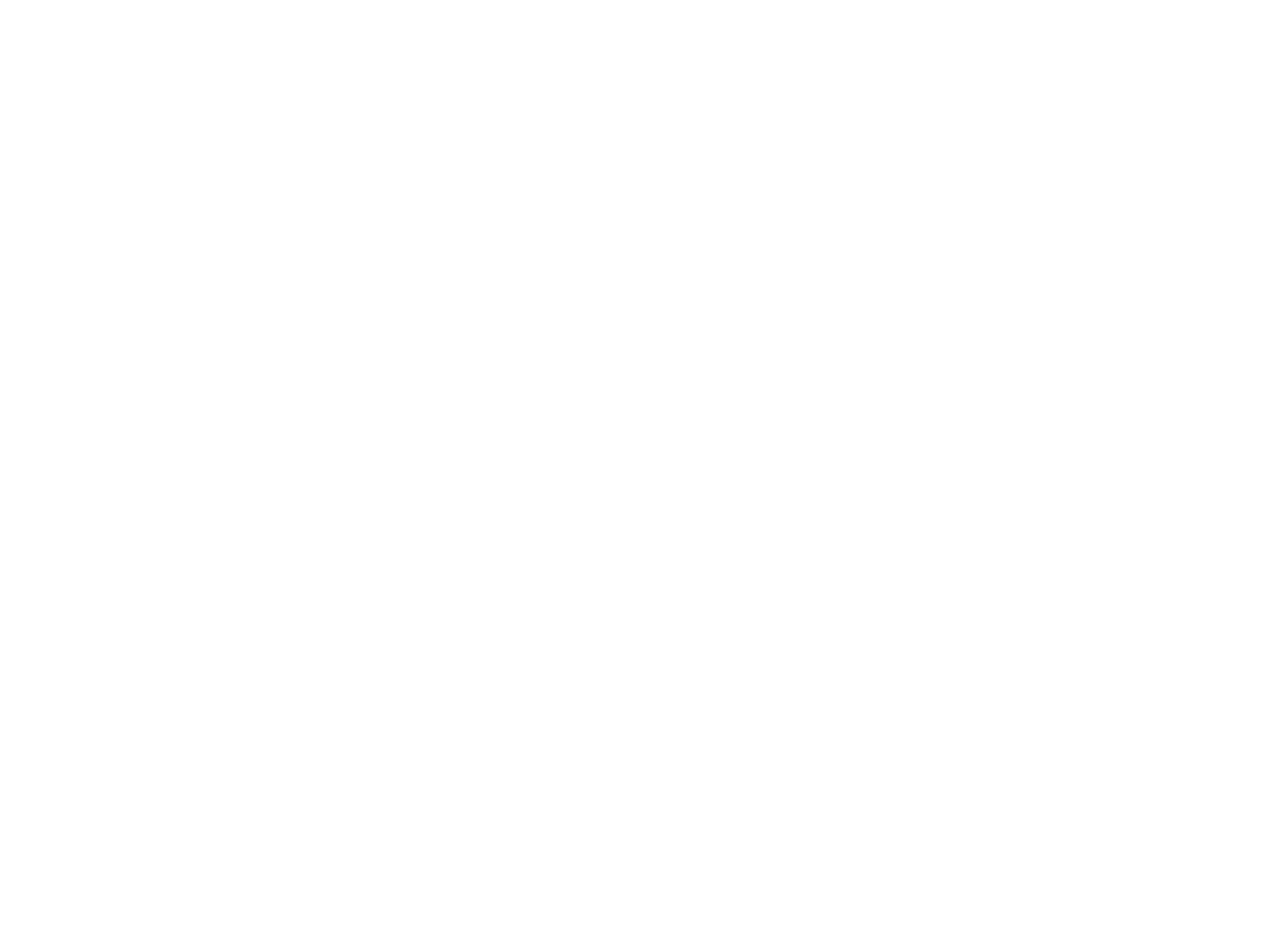
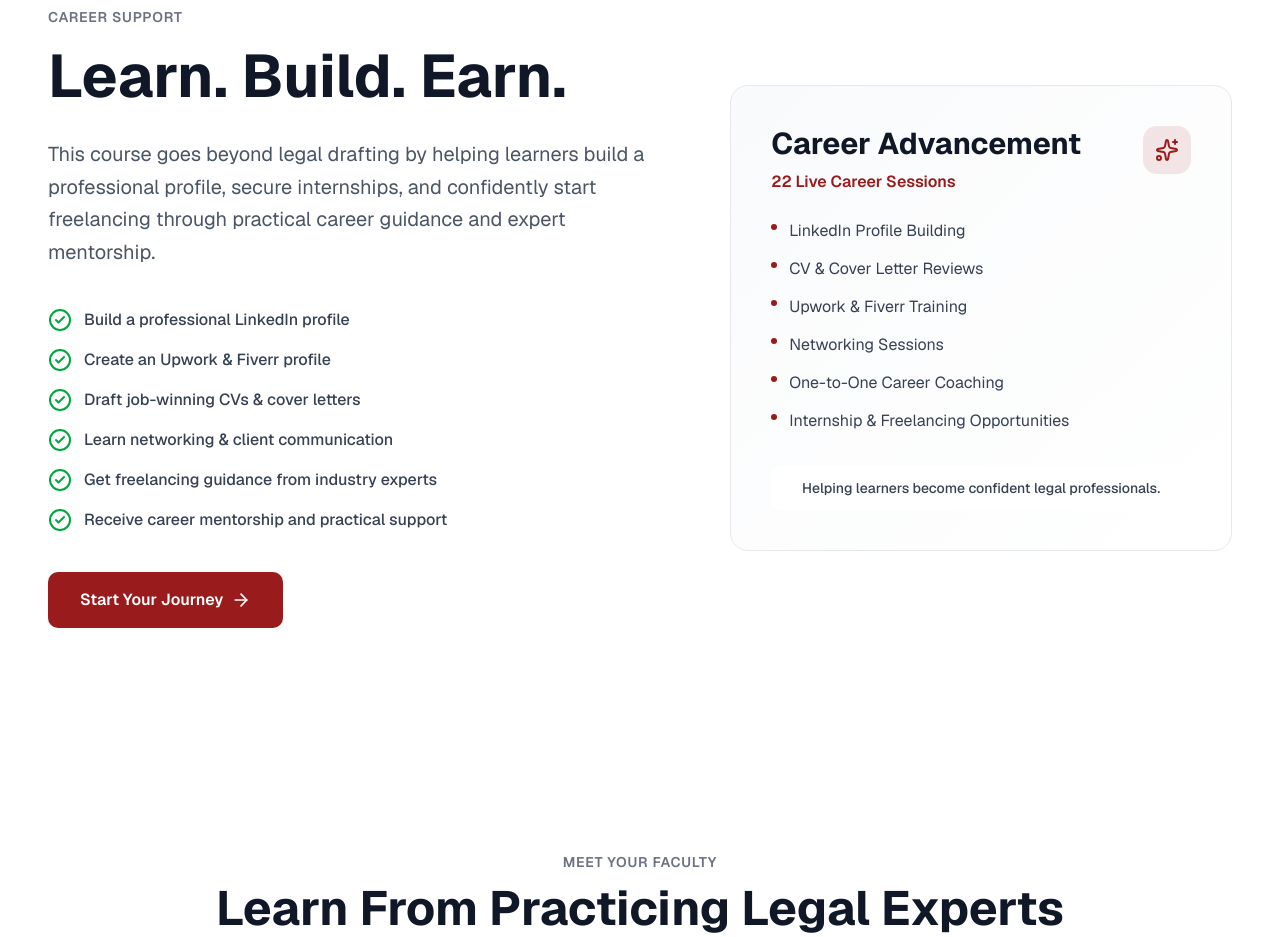
Before and after one commit to CwPranay/lawctopus-landing-page, a Next.js app: page / in a window 1280 px wide. Shown: the part 4020-4957 px from the top of the page. Before the commit the page ends 3915 px from the top, so only its background shows below. Built offline with nearby package versions, Linux system fonts and the light colour scheme.

Commit message:
feat: integrate new sections in main page

```diff
--- a/app/page.tsx
+++ b/app/page.tsx
@@ -2,6 +2,8 @@
 import Hero from "@/components/sections/Hero";
 import WhyChooseSection from "@/components/sections/WhyChooseSection";
 import WhatYoullMaster from "@/components/sections/WhatYoullMaster";
+import CareerSupport from "@/components/sections/CareerSupport";
+import FacultySection from "@/components/sections/FacultySection";
 
 export default function Home() {
   return (
@@ -12,6 +14,8 @@
         <Hero/>
         <WhyChooseSection/>
         <WhatYoullMaster/>
+        <CareerSupport/>
+        <FacultySection/>
       </main>
     </>
   );
```
